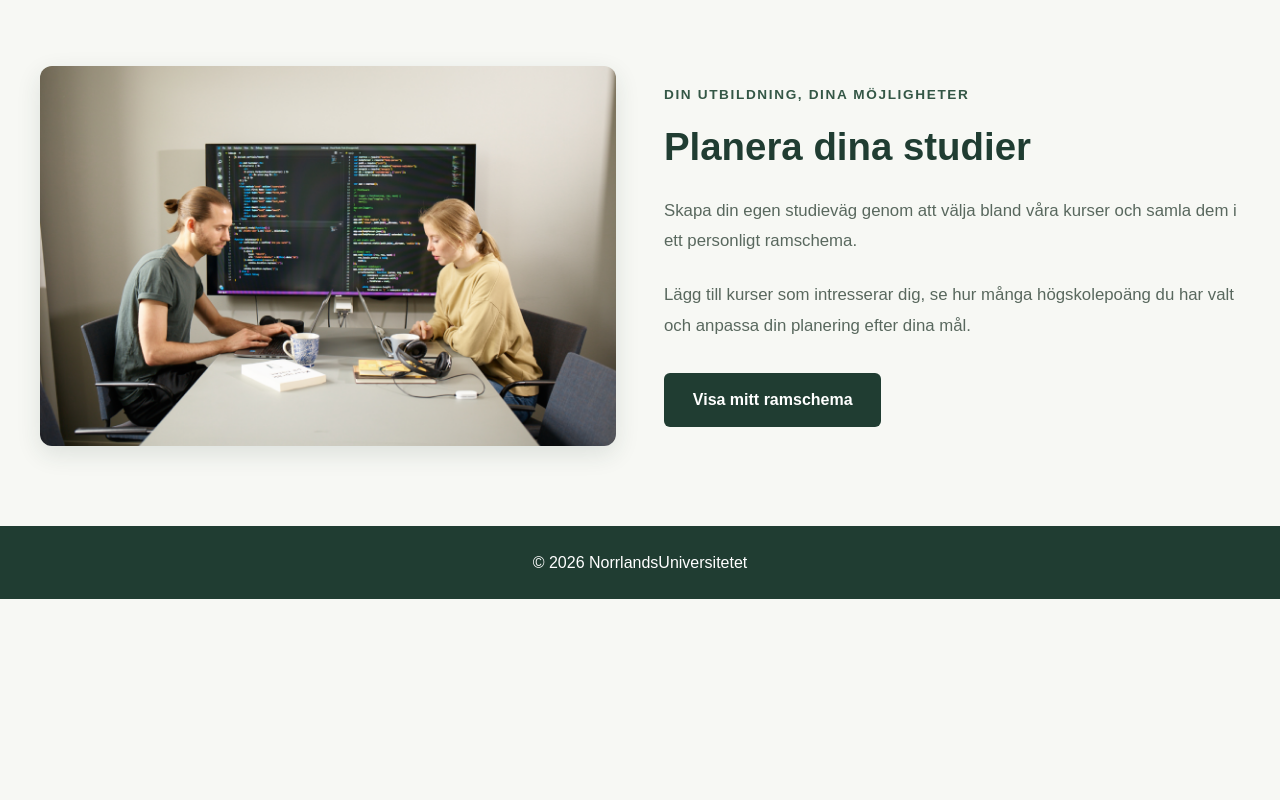
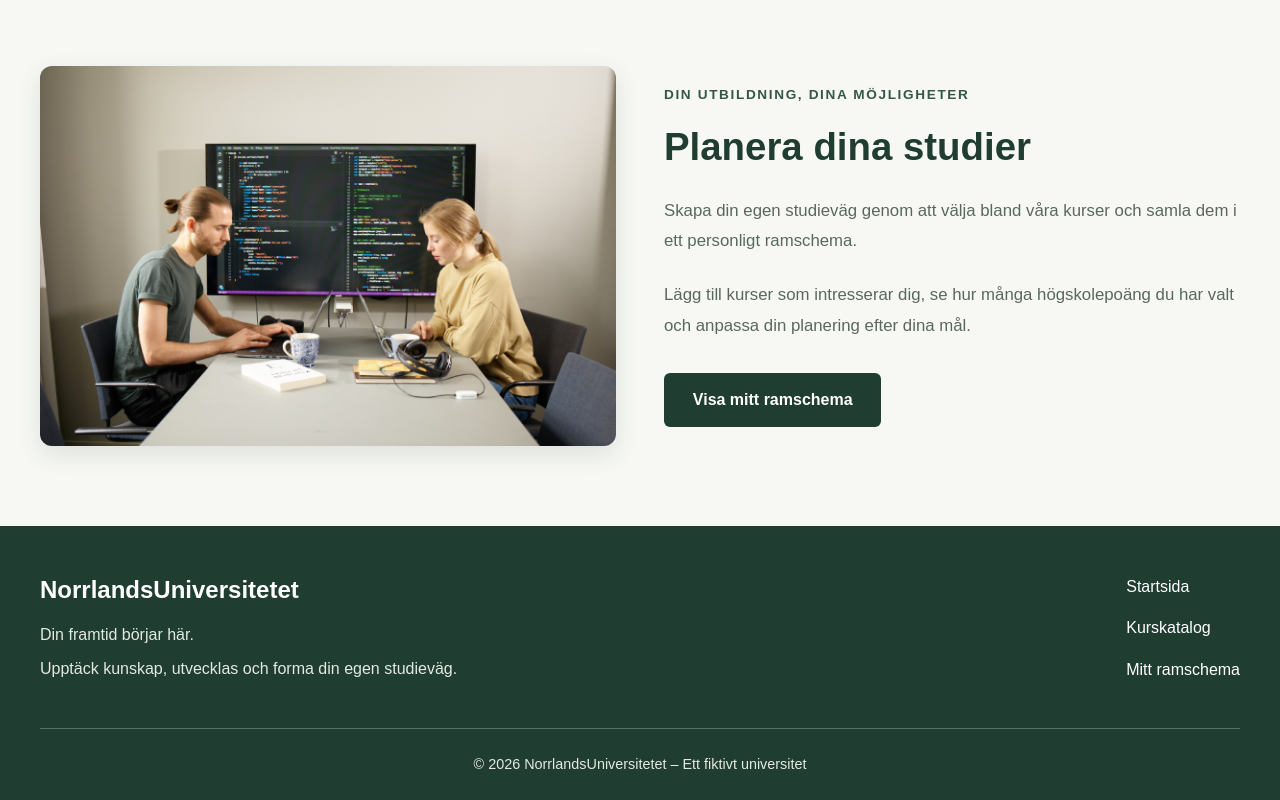
Before and after one commit to emmaagren/norrlandsuniversitetet, an Angular app: page / in a window 1280 px wide. Shown: the part 1955-2755 px from the top of the page. Before the commit the page ends 2554 px from the top, so only its background shows below. Built offline with nearby package versions, Linux system fonts and the light colour scheme.

Commit message:
Förbättrat sidfoten och fixat navigationen i den.

```diff
--- a/src/app/app.css
+++ b/src/app/app.css
@@ -37,19 +37,6 @@ main {
     min-height: 50vh;
 }
 
-/* Sidfot */
-footer {
-    background-color: var(--primary);
-    color: white;
-    text-align: center;
-    padding: 1.5rem;
-    margin-top: 3rem;
-}
-
-footer p {
-    margin: 0;
-}
-
 /* Anpassning för mindre skärmar */
 @media (max-width: 600px) {
     header {
@@ -64,3 +51,84 @@ footer p {
         margin: 1.5rem auto;
     }
 }
+
+/* Sidfot */
+footer {
+    background-color: var(--primary);
+    color: white;
+    padding: 3rem 1.5rem 1.5rem;
+    margin-top: 3rem;
+}
+
+.footer-content {
+    display: flex;
+    justify-content: space-between;
+    align-items: flex-start;
+    gap: 3rem;
+    max-width: 1200px;
+    margin: 0 auto;
+    padding-bottom: 2.5rem;
+}
+
+.footer-info {
+    max-width: 450px;
+}
+
+.footer-info h2 {
+    color: white;
+    font-size: 1.5rem;
+    margin: 0 0 1rem;
+}
+
+.footer-info p {
+    color: #e2e9e1;
+    line-height: 1.7;
+    margin: 0.4rem 0;
+}
+
+.footer-nav {
+    display: flex;
+    flex-direction: column;
+    gap: 1rem;
+}
+
+.footer-nav a {
+    color: white;
+    text-decoration: none;
+    font-weight: 500;
+}
+
+.footer-nav a:hover {
+    color: var(--accent);
+    text-decoration: underline;
+}
+
+.footer-bottom {
+    max-width: 1200px;
+    margin: 0 auto;
+    padding-top: 1.5rem;
+    border-top: 1px solid rgba(255, 255, 255, 0.25);
+    text-align: center;
+}
+
+.footer-bottom p {
+    margin: 0;
+    color: #e2e9e1;
+    font-size: 0.9rem;
+}
+
+/* Anpassning av sidfoten för mobil */
+@media (max-width: 600px) {
+    .footer-content {
+        flex-direction: column;
+        gap: 2rem;
+    }
+
+    .footer-nav {
+        gap: 0.8rem;
+    }
+
+    footer {
+        padding: 2.5rem 1rem 1.5rem;
+    }
+}
--- a/src/app/app.html
+++ b/src/app/app.html
@@ -14,5 +14,23 @@
 
 <!-- Sidfot -->
 <footer>
-  <p>&copy; 2026 NorrlandsUniversitetet</p>
+  <div class="footer-content">
+
+    <div class="footer-info">
+      <h2>NorrlandsUniversitetet</h2>
+      <p>Din framtid börjar här.</p>
+      <p>Upptäck kunskap, utvecklas och forma din egen studieväg.</p>
+    </div>
+
+    <nav class="footer-nav" aria-label="Sidfotsnavigation">
+      <a routerLink="/">Startsida</a>
+      <a routerLink="/kurser">Kurskatalog</a>
+      <a routerLink="/mitt-ramschema">Mitt ramschema</a>
+    </nav>
+
+  </div>
+
+  <div class="footer-bottom">
+    <p>© 2026 NorrlandsUniversitetet – Ett fiktivt universitet</p>
+  </div>
 </footer>
--- a/src/app/app.ts
+++ b/src/app/app.ts
@@ -1,10 +1,10 @@
 import { Component, signal } from '@angular/core';
-import { RouterOutlet } from '@angular/router';
+import { RouterLink, RouterOutlet } from '@angular/router';
 import { Navbar } from './components/navbar/navbar';
 
 @Component({
   selector: 'app-root',
-  imports: [RouterOutlet, Navbar],
+  imports: [RouterOutlet, RouterLink, Navbar],
   templateUrl: './app.html',
   styleUrl: './app.css'
 })
```
